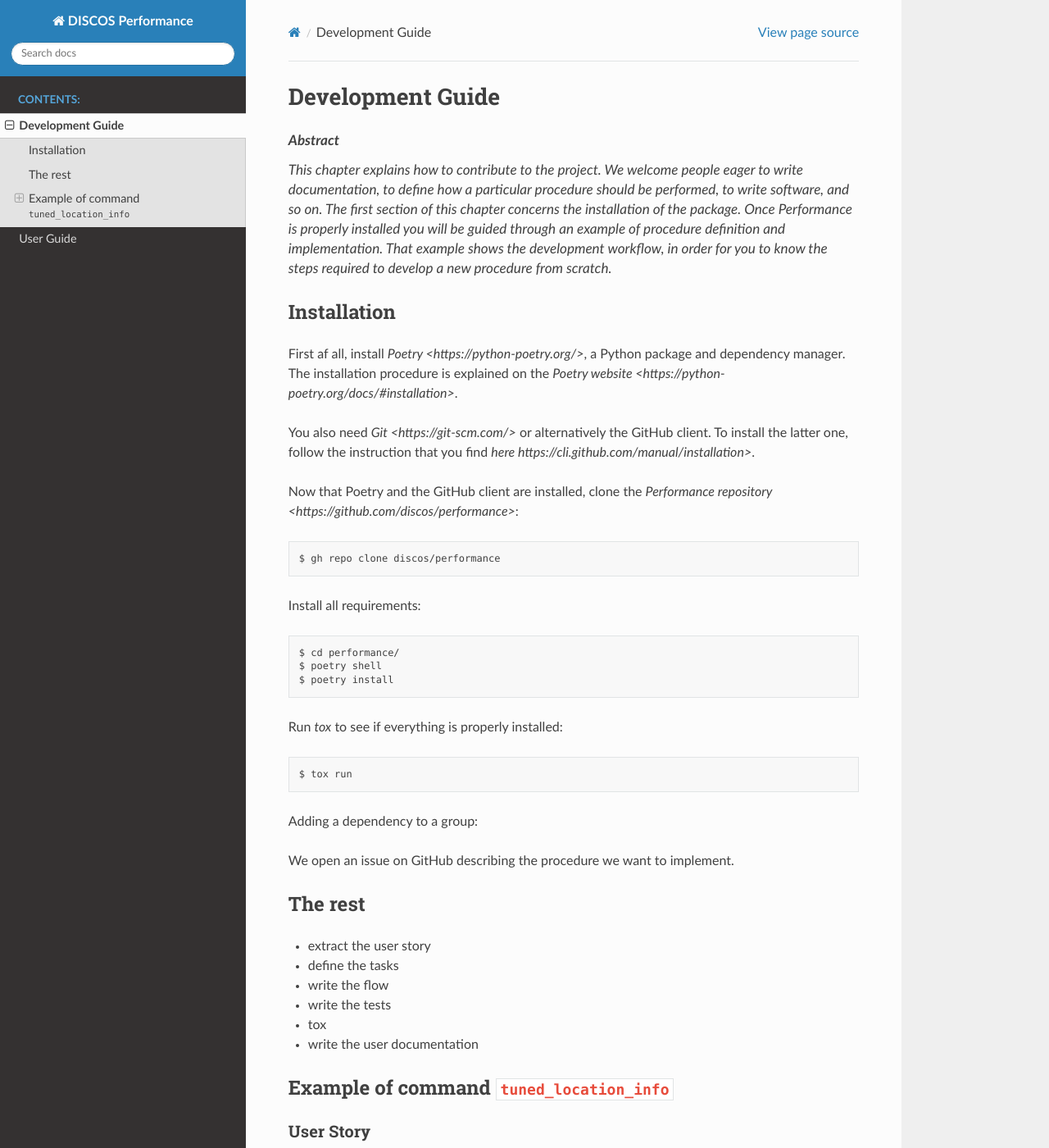
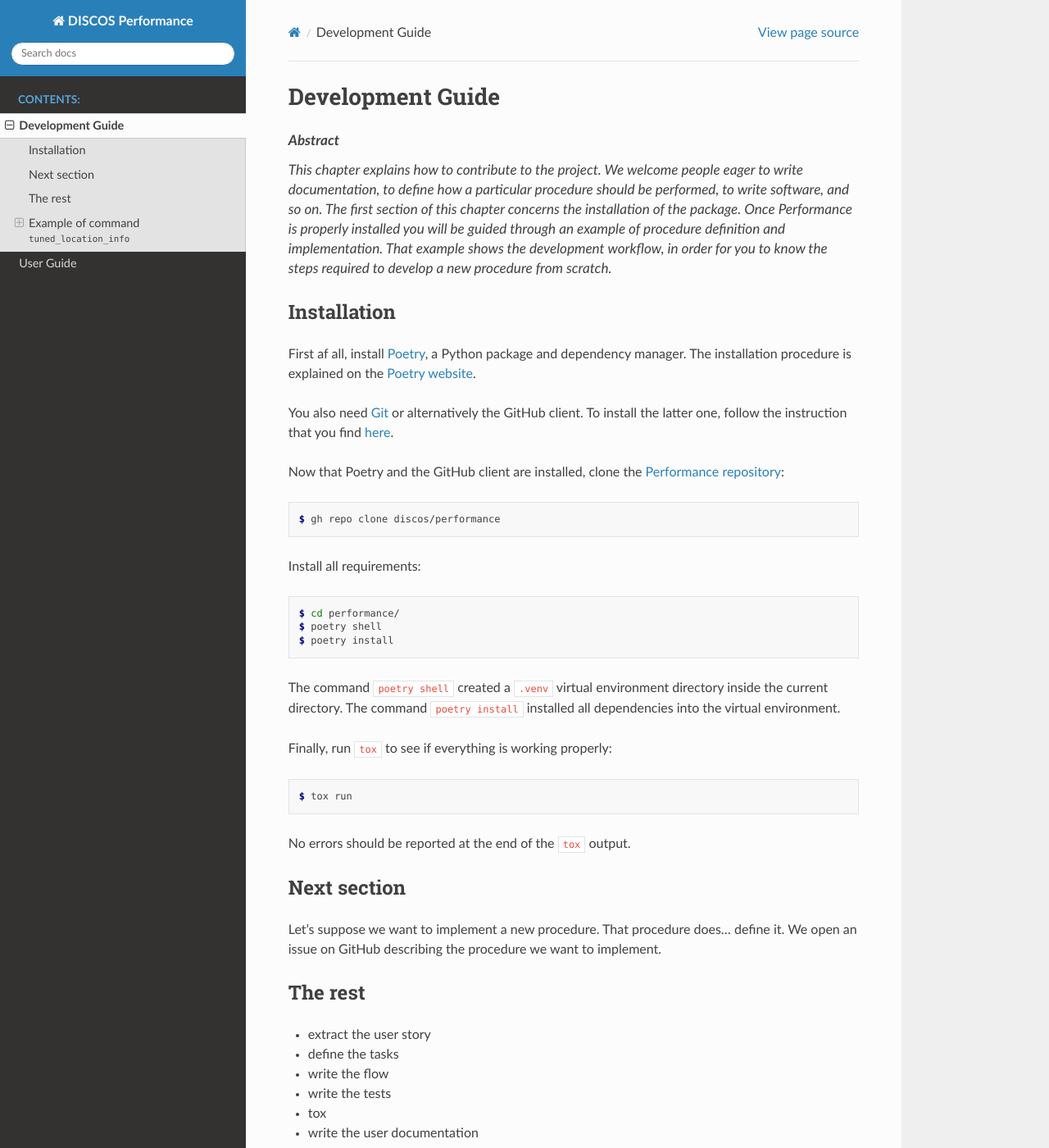
Before and after one commit to discos/characterization, a Sphinx documentation site: the page built from docs/dev.rst, in a window 1280 px wide and 1400 px high. Shown: the whole window at 82% size. Built offline with Sphinx 7.4.7 and the Read the Docs theme 2.0.0, drawn with Linux system fonts in a browser that asks for light colours.

```diff
--- a/docs/dev.rst
+++ b/docs/dev.rst
@@ -17,33 +17,46 @@
 Installation
 ------------
 
-First af all, install `Poetry <https://python-poetry.org/>`, a Python package and
+First af all, install `Poetry <https://python-poetry.org/>`_, a Python package and
 dependency manager.  The installation procedure is explained on the `Poetry website
-<https://python-poetry.org/docs/#installation>`.
+<https://python-poetry.org/docs/#installation>`_.
 
-You also need `Git <https://git-scm.com/>` or alternatively the GitHub client.
+You also need `Git <https://git-scm.com/>`_ or alternatively the GitHub client.
 To install the latter one, follow the instruction that you find `here
-https://cli.github.com/manual/installation>`.
+<https://cli.github.com/manual/installation>`_.
 
 Now that Poetry and the GitHub client are installed, clone the `Performance repository
-<https://github.com/discos/performance>`::
+<https://github.com/discos/performance>`_:
+
+.. code-block:: console
 
    $ gh repo clone discos/performance
 
-Install all requirements::
+Install all requirements:
+
+.. code-block:: console
 
    $ cd performance/
    $ poetry shell
    $ poetry install
 
-Run `tox` to see if everything is properly installed::
+The command ``poetry shell`` created a ``.venv`` virtual environment directory
+inside the current directory.  The command ``poetry install`` installed all
+dependencies into the virtual environment.
+
+Finally, run ``tox`` to see if everything is working properly:
+
+.. code-block:: console
 
    $ tox run
 
-Adding a dependency to a group::
+No errors should be reported at the end of the ``tox`` output.
 
 
-
+Next section
+------------
+Let's suppose we want to implement a new procedure.  That procedure
+does... define it.
 We open an issue on GitHub describing the procedure
 we want to implement.
 
--- a/pyproject.toml
+++ b/pyproject.toml
@@ -9,7 +9,7 @@
 readme = "README.rst"
 
 [tool.poetry.dependencies]
-python = "^3.8"
+python = "^3.10"
 astropy = "^5.3"
 prefect = "^2.10.16"
 
@@ -22,6 +22,7 @@
 pre-commit = "^3.3.3"
 mypy = "^1.4.0"
 reorder-python-imports = "^3.10.0"
+tox-gh-actions = "^3.1.1"
 
 [tool.poetry.group.docs.dependencies]
 sphinx = "^6.0"
```
Also changed, not shown: 3 other files.
